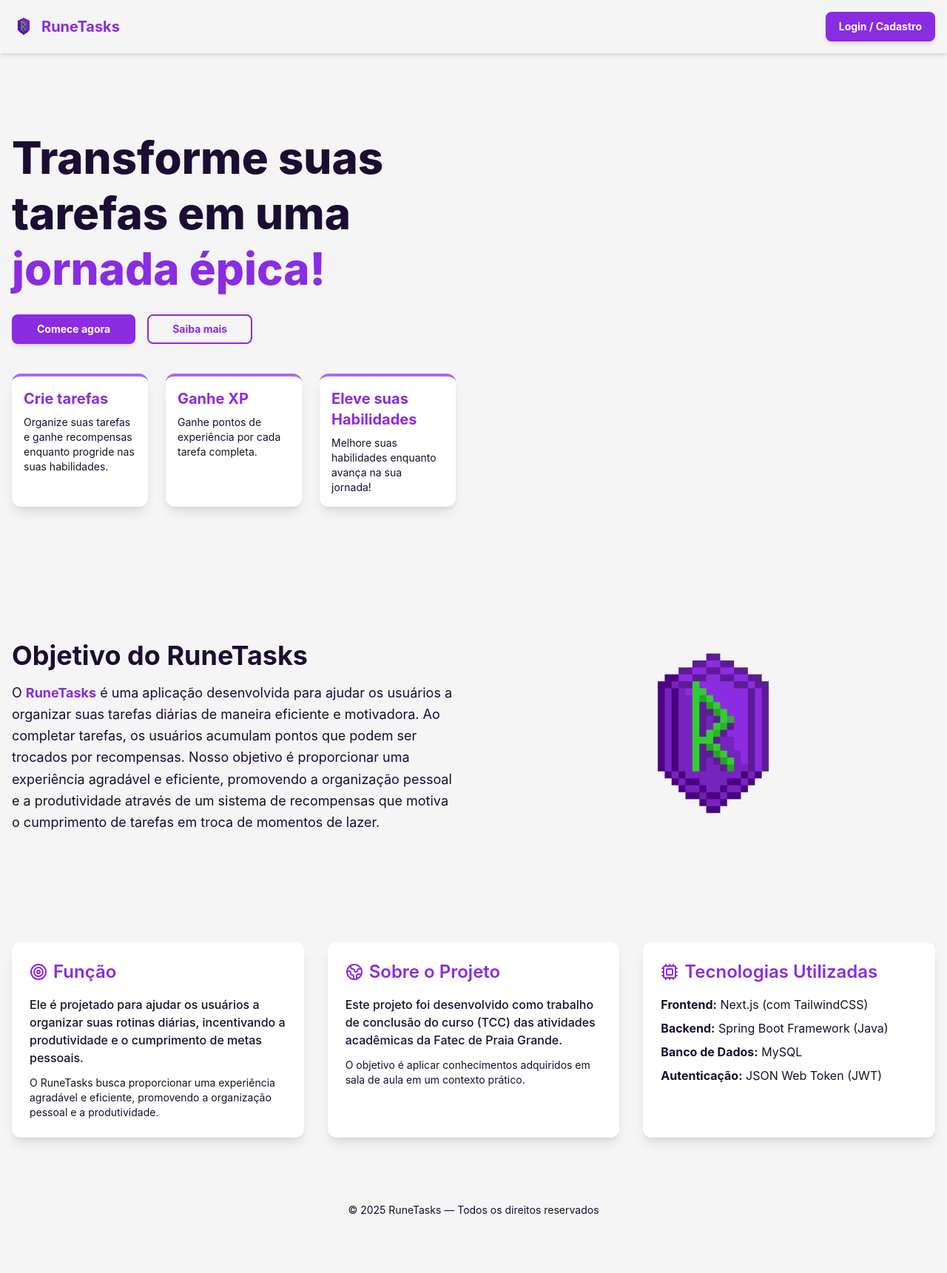
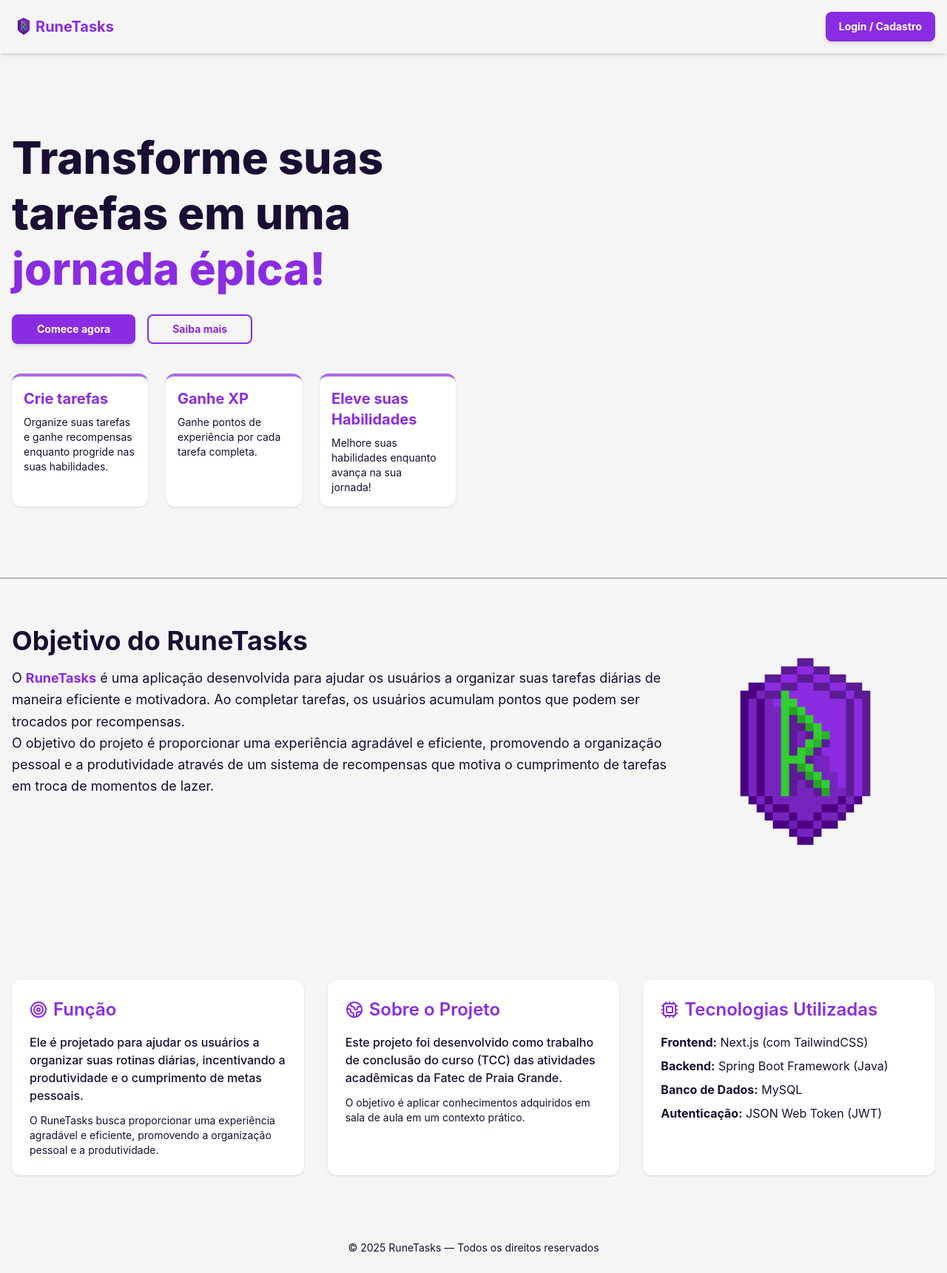
Before and after one commit to Lutava2245/runetasks-frontend, a Next.js app: page / in a window 1280 px wide. Shown: the whole page at 74% size. Before the commit the page ends 1670 px from the top, so only its background shows below. Built offline with nearby package versions, Linux system fonts and the light colour scheme.

Commit message:
:lipstick: aplica novos componentes em landing page - padroniza estruturas e efeitos

```diff
--- a/app/page.tsx
+++ b/app/page.tsx
@@ -9,6 +9,7 @@
 import { useRouter } from "next/navigation";
 import { useAuth } from "@/src/contexts/AuthContext";
 import { Cpu, Earth, Target } from "lucide-react";
+import Card from "@/src/components/ui/Card";
 
 export default function Home() {
   const [isModalOpen, setIsModalOpen] = useState(false);
@@ -24,16 +25,15 @@
   if (loading || user) {
     return (
       <div className="flex justify-center items-center h-screen">
-        <p>Verificando sessão...</p>
+        <p className="text-xl">Verificando sessão...</p>
       </div>
     );
   }
 
   return (
-    <div className="min-h-screen flex flex-col">
-      <header className="fixed top-0 z-40 w-full shadow-md p-4 bg-background">
-        <div className="max-w-7xl mx-auto flex justify-between items-center">
-          <Link href="/" className="flex items-center space-x-2 text-xl font-bold text-(--primary) hover:text-(--dark-primary) transition duration-150">
+    <div className="min-h-screen">
+      <header className="fixed top-0 w-full shadow-md p-4 bg-background flex justify-between">
+        <Link href="/" className="flex items-center text-xl font-bold text-(--primary) hover:text-(--dark-primary) transition duration-150">
           <Image
             src={logo}
             alt="Logo RuneTasks"
@@ -44,16 +44,14 @@
         </Link>
 
         <Button
-            variant="primary"
           onClick={() => setIsModalOpen(true)}
-            className="text-base py-1.5 px-4"
+          className="px-4"
         >
           Login / Cadastro
         </Button>
-        </div>
       </header>
 
-      <main className="grow pt-20">
+      <main className="pt-20">
         <section className="max-w-7xl mx-auto px-4 py-16 md:py-24 grid md:grid-cols-2 gap-12 items-center">
           <div>
             <h2 className="text-5xl md:text-6xl font-extrabold mb-6 leading-tight">
@@ -61,62 +59,66 @@
             </h2>
 
             <div className="flex space-x-4 mb-10">
-              <Button variant="primary" className="text-lg px-8" onClick={() => setIsModalOpen(true)}>
+              <Button
+                onClick={() => setIsModalOpen(true)}
+                className="px-8"
+              >
                 Comece agora
               </Button>
               <Link href="#about" passHref>
-                <Button variant="outline" className="text-lg px-8">
+                <Button
+                  variant="outline"
+                  className="px-8"
+                >
                   Saiba mais
                 </Button>
               </Link>
             </div>
 
             <div className="grid grid-cols-1 sm:grid-cols-3 gap-6 mt-8">
-              <div className="p-4 bg-(--card) rounded-xl shadow-lg border-t-4 border-(--primary)/70">
-                <h3 className="text-xl font-bold mb-2 text-(--primary)">Crie tarefas</h3>
-                <p className="text-sm">Organize suas tarefas e ganhe recompensas enquanto progride nas suas habilidades.</p>
-              </div>
-              <div className="p-4 bg-(--card) rounded-xl shadow-lg border-t-4 border-(--primary)/70">
-                <h3 className="text-xl font-bold mb-2 text-(--primary)">Ganhe XP</h3>
-                <p className="text-sm">Ganhe pontos de experiência por cada tarefa completa.</p>
-              </div>
-              <div className="p-4 bg-(--card) rounded-xl shadow-lg border-t-4 border-(--primary)/70">
-                <h3 className="text-xl font-bold mb-2 text-(--primary)">Eleve suas Habilidades</h3>
-                <p className="text-sm">Melhore suas habilidades enquanto avança na sua jornada!</p>
-              </div>
+              <Card className="p-4 rounded-xl shadow-lg border-t-4 border-(--primary)/70 text-(--primary) hover:border-(--secondary)/70 hover:text-(--secondary) transition duration-150">
+                <h3 className="text-xl font-bold mb-2">Crie tarefas</h3>
+                <p className="text-sm text-foreground">Organize suas tarefas e ganhe recompensas enquanto progride nas suas habilidades.</p>
+              </Card>
+              <Card className="p-4 rounded-xl shadow-lg border-t-4 border-(--primary)/70 text-(--primary) hover:border-(--secondary)/70 hover:text-(--secondary) transition duration-150">
+                <h3 className="text-xl font-bold mb-2">Ganhe XP</h3>
+                <p className="text-sm text-foreground">Ganhe pontos de experiência por cada tarefa completa.</p>
+              </Card>
+              <Card className="p-4 rounded-xl shadow-lg border-t-4 border-(--primary)/70 text-(--primary) hover:border-(--secondary)/70 hover:text-(--secondary) transition duration-150">
+                <h3 className="text-xl font-bold mb-2">Eleve suas Habilidades</h3>
+                <p className="text-sm text-foreground">Melhore suas habilidades enquanto avança na sua jornada!</p>
+              </Card>
             </div>
           </div>
         </section>
 
-        <hr className="max-w-7xl mx-auto border-white/50" />
+        <hr className="max-w-7xl mx-auto border-foreground/50" />
 
-        <section id="about" className="max-w-7xl mx-auto px-4 py-16 grid lg:grid-cols-2 gap-12 items-center">
-          <div className="order-2 lg:order-1">
+        <section id="about" className="max-w-7xl mx-auto px-4 py-16 flex flex-col md:flex-row md:justify-between">
+          <div>
             <h1 className="text-4xl font-bold mb-4">Objetivo do RuneTasks</h1>
             <p className="text-lg leading-relaxed">
               O <strong className="text-(--primary)">RuneTasks</strong> é uma aplicação desenvolvida para ajudar os usuários a organizar suas tarefas diárias de maneira eficiente e motivadora.
               Ao completar tarefas, os usuários acumulam pontos que podem ser trocados por recompensas.
-              Nosso objetivo é proporcionar uma experiência agradável e eficiente, promovendo a organização pessoal e a produtividade
+            </p>
+            <p className="text-lg leading-relaxed">
+              O objetivo do projeto é proporcionar uma experiência agradável e eficiente, promovendo a organização pessoal e a produtividade
               através de um sistema de recompensas que motiva o cumprimento de tarefas em troca de momentos de lazer.
             </p>
           </div>
-
-          <div className="order-1 lg:order-2 flex justify-center">
           <Image
             src={logo}
             alt="Logo RuneTasks"
-              width={300}
-              height={300}
+            width={800}
+            height={800}
             priority
           />
-          </div>
         </section>
 
-        <section className="py-16">
-          <div className="max-w-7xl mx-auto px-4 grid md:grid-cols-3 gap-8">
-            <div className="p-6 bg-(--card) rounded-xl shadow-lg">
+        <section className="py-16 max-w-7xl mx-auto px-4 grid md:grid-cols-3 gap-8">
+            <Card className="p-6 rounded-xl shadow-lg">
               <h2 className="text-2xl font-semibold mb-4 flex items-center text-(--primary) gap-2">
-                <Target/>
+                <Target />
                 Função
               </h2>
               <p className="font-medium mb-3">
@@ -125,10 +127,10 @@
               <p className="text-sm">
                 O RuneTasks busca proporcionar uma experiência agradável e eficiente, promovendo a organização pessoal e a produtividade.
               </p>
-            </div>
-            <div className="p-6 bg-(--card) rounded-xl shadow-lg">
+            </Card>
+            <Card className="p-6 rounded-xl shadow-lg">
               <h2 className="text-2xl font-semibold mb-4 flex items-center text-(--primary) gap-2">
-                <Earth/>
+                <Earth />
                 Sobre o Projeto
               </h2>
               <p className="font-medium mb-3">
@@ -137,11 +139,11 @@
               <p className="text-sm">
                 O objetivo é aplicar conhecimentos adquiridos em sala de aula em um contexto prático.
               </p>
-            </div>
+            </Card>
 
-            <div className="p-6 bg-(--card) rounded-xl shadow-lg">
+            <Card className="p-6 rounded-xl shadow-lg">
               <h2 className="text-2xl font-semibold mb-4 flex items-center text-(--primary) gap-2">
-                <Cpu/>
+                <Cpu />
                 Tecnologias Utilizadas
               </h2>
               <ul className="space-y-2">
@@ -150,8 +152,7 @@
                 <li><strong>Banco de Dados:</strong> MySQL</li>
                 <li><strong>Autenticação:</strong> JSON Web Token (JWT)</li>
               </ul>
-            </div>
-          </div>
+            </Card>
         </section>
 
         <AuthModal
```
Lines whose indentation alone changed are shown as unchanged.
